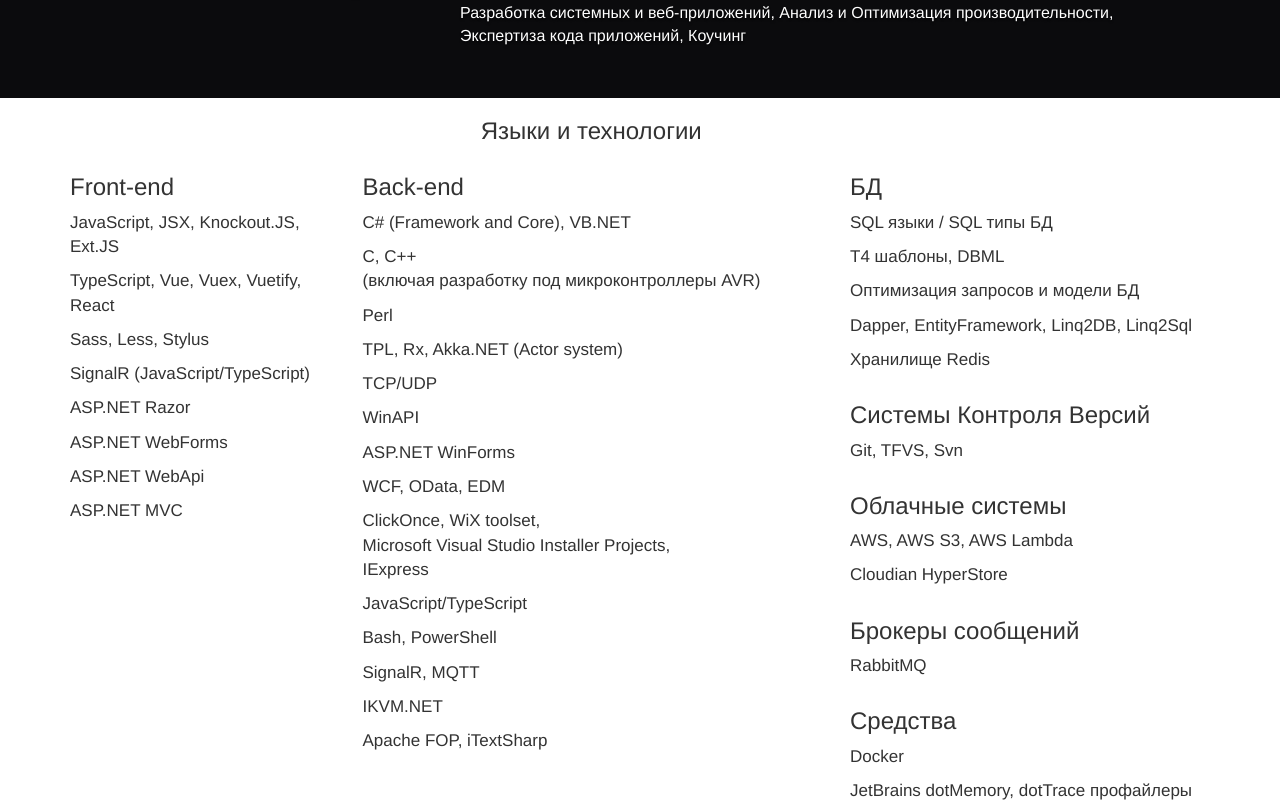
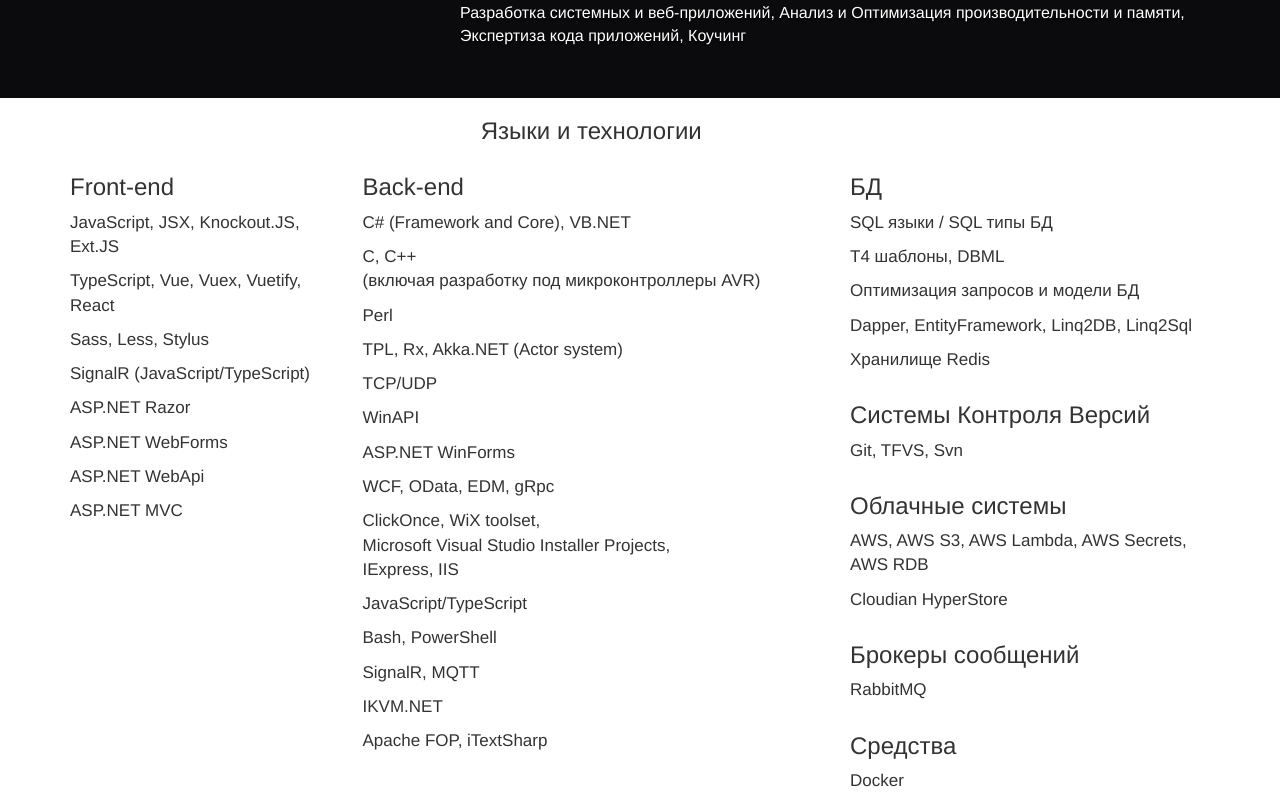
Before and after one commit to sapozhnikovv/sapozhnikovv.github.io, a plain HTML site: page index_ru.html in a window 1280 px wide. Shown: the part 158-960 px from the top of the page. Drawn offline with nearby package versions, Linux system fonts and the light colour scheme.

Commit message:
Update index_ru.html

```diff
--- a/index_ru.html
+++ b/index_ru.html
@@ -47,7 +47,7 @@
                 <div class="col-lg-8 col-lg-offset-0 col-md-5 col-md-offset-2 col-sm-5 col-sm-offset-2 col-xs-9 col-xs-offset-1 row_cell text">
                     <h3>Основная специализация:</h3>
 					<p>Разработка ПО; dotNET (Framework и Core), MS-SQL DB;</p>
-					<p>Разработка системных и веб-приложений, Анализ и Оптимизация производительности, <br>Экспертиза кода приложений, Коучинг</p>
+					<p>Разработка системных и веб-приложений, Анализ и Оптимизация производительности и памяти, <br>Экспертиза кода приложений, Коучинг</p>
                 </div>
             </div>
         </div>
@@ -78,8 +78,8 @@
                                         <p>TCP/UDP</p>
 					<p>WinAPI</p>
 					<p>ASP.NET WinForms</p>
-                                        <p>WCF, OData, EDM</p>
-					<p>ClickOnce, WiX toolset,<br>Microsoft Visual Studio Installer Projects,<br>IExpress</p>
+                                        <p>WCF, OData, EDM, gRpc</p>
+					<p>ClickOnce, WiX toolset,<br>Microsoft Visual Studio Installer Projects,<br>IExpress, IIS</p>
 					<p>JavaScript/TypeScript</p>
 					<p>Bash, PowerShell</p>
 					<p>SignalR, MQTT</p>
@@ -100,7 +100,7 @@
                 </div>
 				<div class="col-xs-offset-1 col-lg-offset-0 col-md-offset-0 col-sm-offset-0 col-lg-4  col-md-4 col-sm-4 col-xs-10">
                     <h3>Облачные системы</h3>
-					<p>AWS, AWS S3, AWS Lambda</p>
+					<p>AWS, AWS S3, AWS Lambda, AWS Secrets, AWS RDB</p>
 					<p>Cloudian HyperStore</p>
                 </div>
 				<div class="col-xs-offset-1 col-lg-offset-0 col-md-offset-0 col-sm-offset-0 col-lg-4  col-md-4 col-sm-4 col-xs-10 right">
@@ -110,7 +110,7 @@
 				<div class="col-xs-offset-1 col-lg-offset-0 col-md-offset-0 col-sm-offset-0 col-lg-4  col-md-4 col-sm-4 col-xs-10 right">
                     <h3>Средства</h3>
 					<p>Docker</p>
-					<p>JetBrains dotMemory, dotTrace профайлеры</p>
+					<p>JetBrains dotMemory, dotTrace, DynaTrace, PerfView профайлеры</p>
 					<p>SonarQube</p>
                                         <p>Camunda</p>
 					<p>Fiddler</p>
@@ -130,6 +130,7 @@
 					Знаком с проектированием и производством электронных компонентов / плат / дизайна схем / схем с нуля. </p>
 					<p>Успешно выполнял функции тимлида (до 8 подчиненных) - <b>больше не интересуют руководящие должности </b>. </p>
 					<p>В текущий момент работаю в зарубежных ИТ-компаниях в качестве оффшорного инженера-программиста со статусом индивидуального предпринимателя в Российской Федерации. </p>
+					<p>Специалист по поиску и устранению утечек памяти и перформанс тюнингу.</p>
                 </div>
             </div>
         </div>
```
